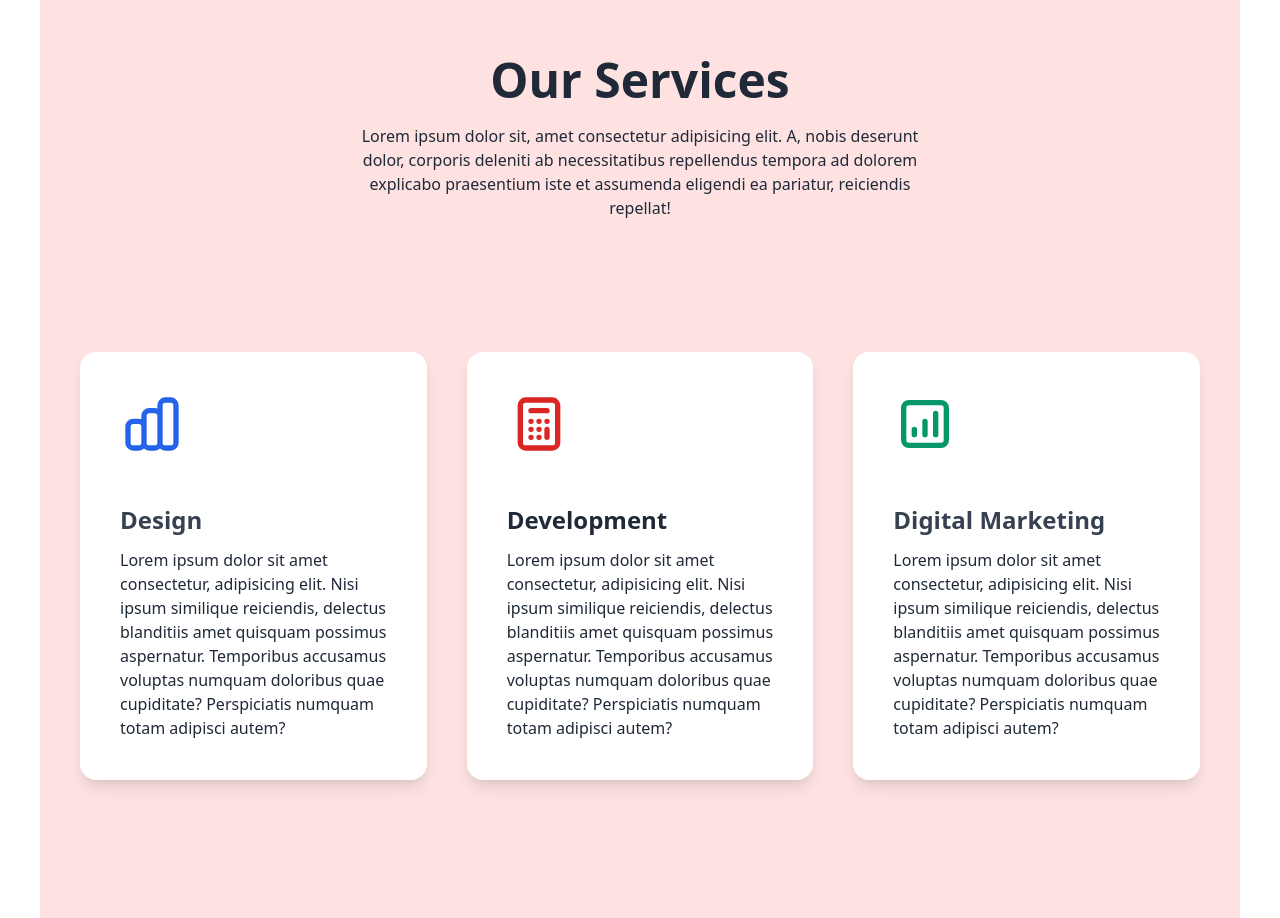
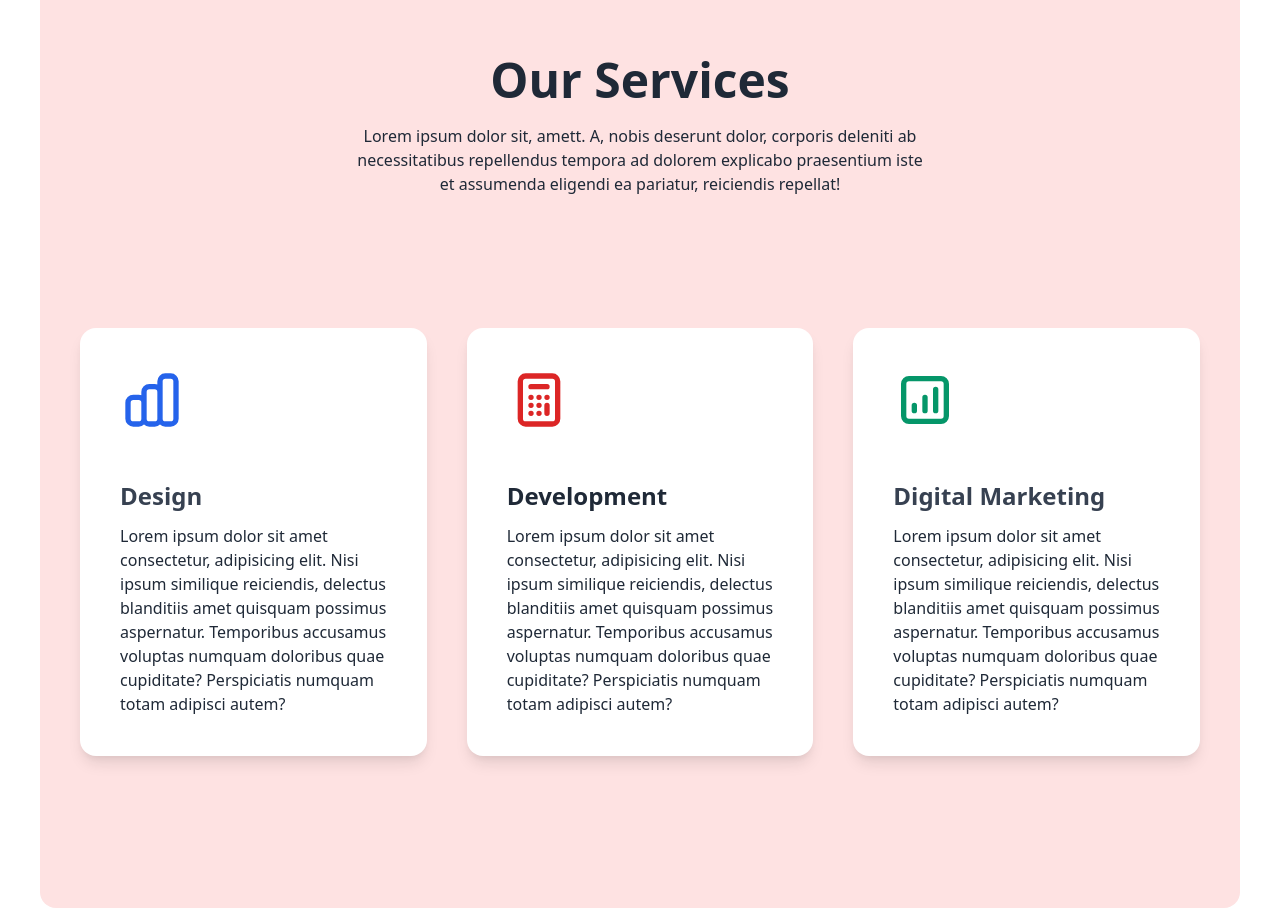
Before and after one commit to P-Paramesh/Tailwind.css, a plain HTML site: page index.html in a window 1280 px wide. Shown: the part 920-1838 px from the top of the page. Drawn offline with nearby package versions, Linux system fonts and the light colour scheme; a script that the page names is missing.

Commit message:
Update index.html

```diff
--- a/index.html
+++ b/index.html
@@ -102,7 +102,7 @@
           Our Services
         </h2>
         <p class="lg:w-1/2 text-center mx-auto mt-5">
-          Lorem ipsum dolor sit, amet consectetur adipisicing elit. A, nobis deserunt dolor, corporis deleniti ab
+          Lorem ipsum dolor sit, amett. A, nobis deserunt dolor, corporis deleniti ab
           necessitatibus repellendus tempora ad dolorem explicabo praesentium iste et assumenda eligendi ea pariatur,
           reiciendis repellat!
         </p>
```
